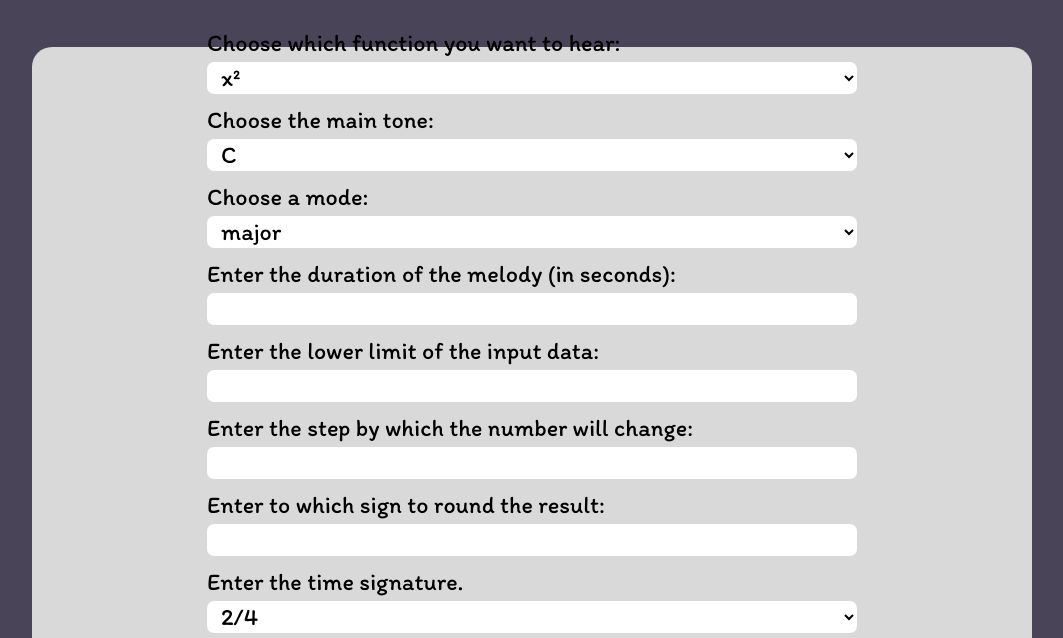
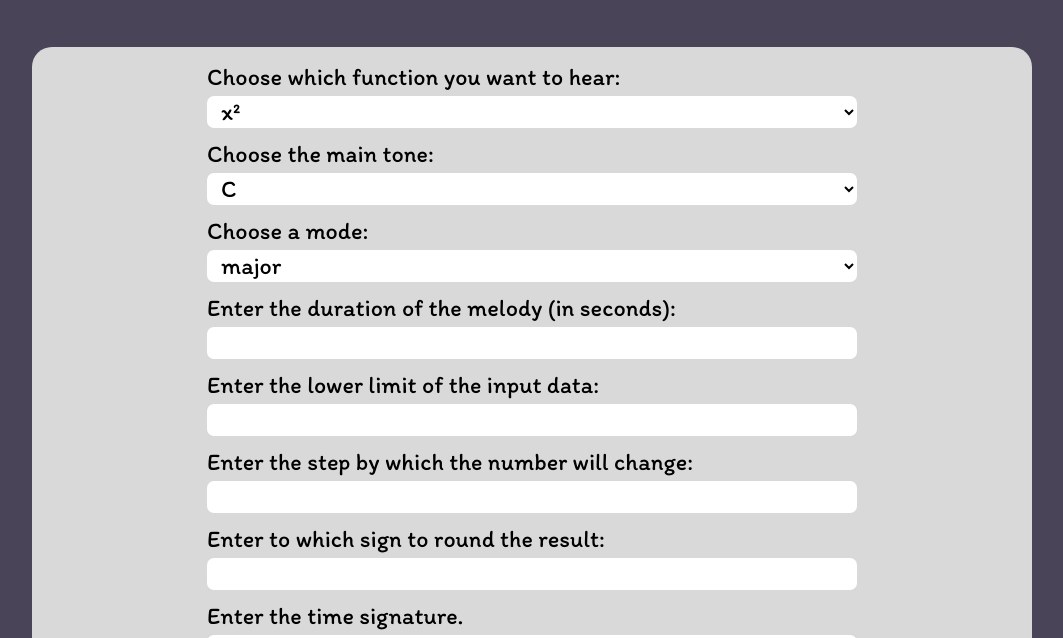
Before and after one commit to MaxKusiak/MathToMusic, a website: page MIDI/examples/Basic.html in a window 1280 px wide. Shown: the part 165-803 px from the top of the page, without its empty margins (108-1171 px from the left). Drawn offline with Linux system fonts and the light colour scheme.

Commit message:
media fix

```diff
--- a/assets/css/style.css
+++ b/assets/css/style.css
@@ -332,3 +332,11 @@ input[type=range].volume.slider-progress::-ms-fill-lower {
     font-size: 24px;
   }
 }
+
+@media (max-height: 855px){
+  .inputs{
+    height: auto;
+    padding-top: 15px;
+    padding-bottom: 15px;
+  }
+}
```
